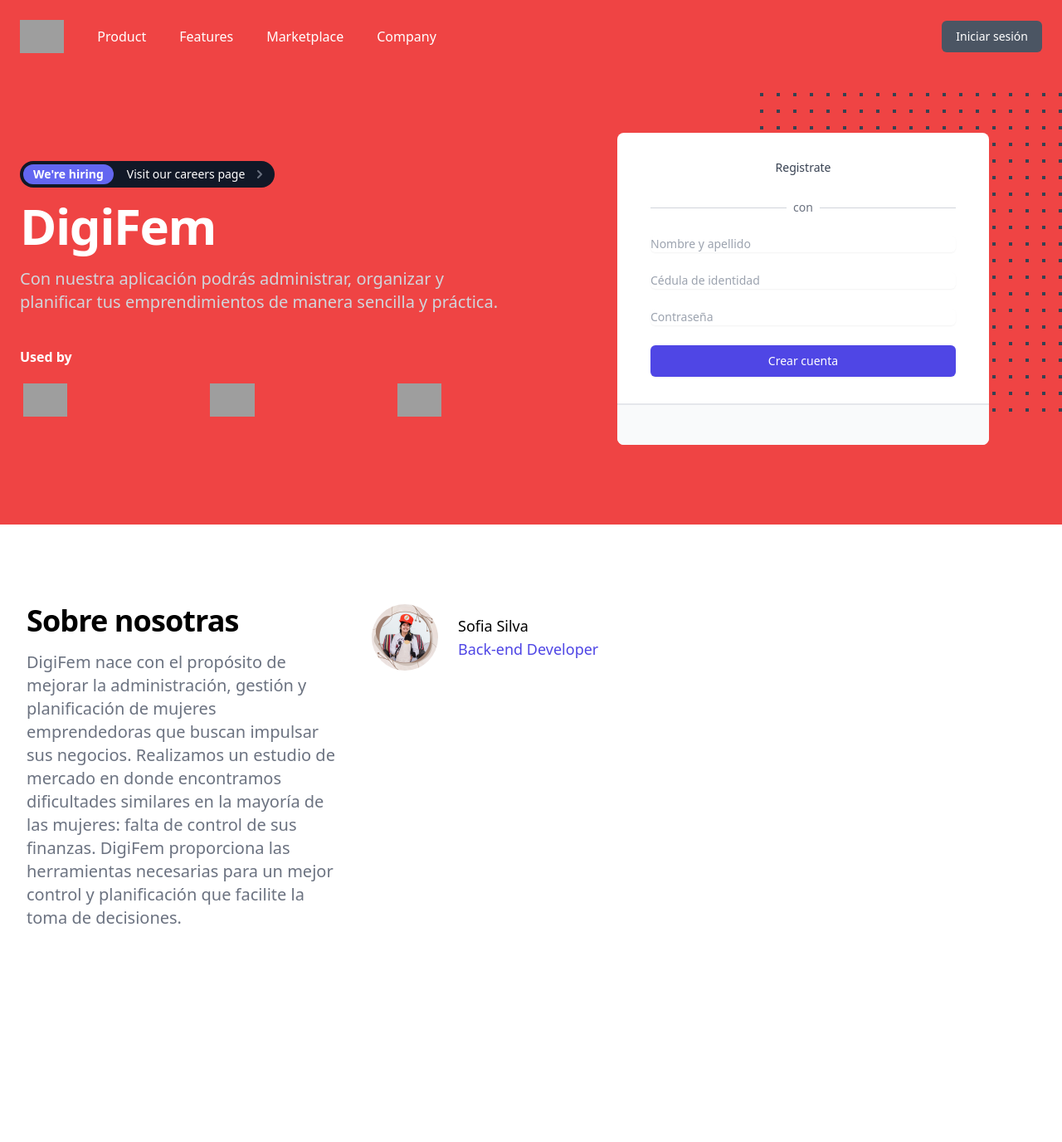
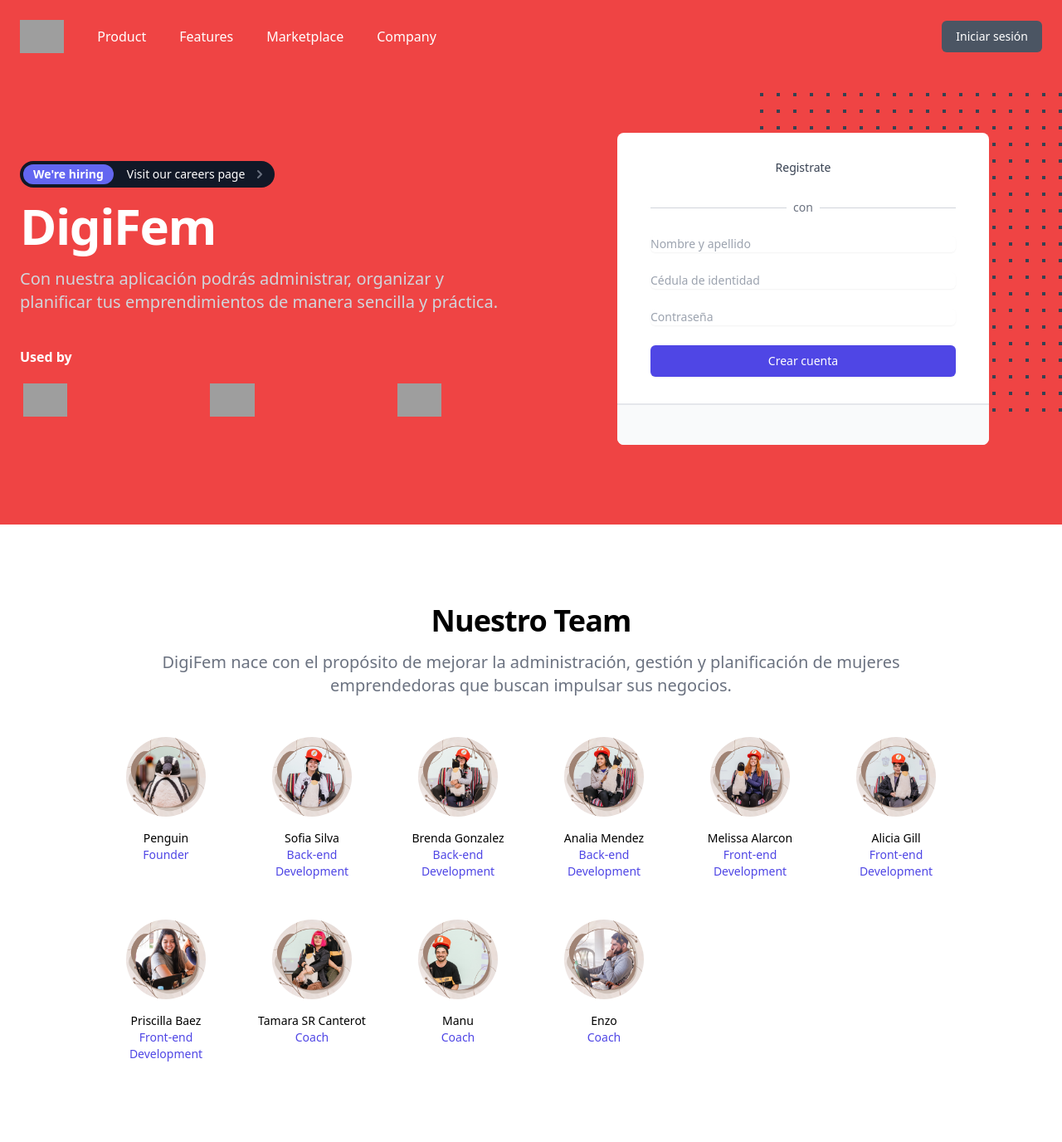
Before and after one commit to endagafi/dementors, a Flask app: page / in a window 1280 px wide. Shown: the whole page at 83% size. Before the commit the page ends 1113 px from the top, so only its background shows below. Run offline with Flask 2, Linux system fonts and the light colour scheme; some libraries are stand-ins or nearby versions; grey boxes are pictures that could not be loaded.

Commit message:
agregue team en login

```diff
--- a/templates/index.html
+++ b/templates/index.html
@@ -179,34 +179,132 @@
       </div>
     </div>
    <!-- This example requires Tailwind CSS v2.0+ -->
+<!-- This example requires Tailwind CSS v2.0+ -->
 <div class="bg-white">
-  <div class="mx-auto py-12 px-4 max-w-7xl sm:px-6 lg:px-8 lg:py-24">
-    <div class="grid grid-cols-1 gap-12 lg:grid-cols-3 lg:gap-8">
-      <div class="space-y-5 sm:space-y-4">
-        <h2 class="text-3xl font-bold tracking-tight sm:text-4xl sm:tracking-tight">Sobre nosotras</h2>
+  <div class="max-w-7xl mx-auto py-12 px-4 text-center sm:px-6 lg:px-8 lg:py-24">
+    <div class="space-y-8 sm:space-y-12">
+      <div class="space-y-5 sm:mx-auto sm:max-w-xl sm:space-y-4 lg:max-w-5xl">
+        <h2 class="text-3xl font-bold tracking-tight sm:text-4xl sm:tracking-tight">Nuestro Team</h2>
         <p class="text-xl text-gray-500">DigiFem nace con el propósito de mejorar la administración, gestión y planificación
-          de mujeres emprendedoras que buscan impulsar sus negocios.
-          Realizamos un estudio de mercado en donde encontramos dificultades similares en la mayoría de las mujeres: falta de control de sus finanzas.
-          DigiFem proporciona las herramientas necesarias para un mejor control y planificación que facilite la toma de decisiones.</p>
+          de mujeres emprendedoras que buscan impulsar sus negocios.</p>
       </div>
-      <div class="lg:col-span-2">
-        <ul role="list" class="space-y-12 sm:grid sm:grid-cols-2 sm:gap-12 sm:space-y-0 lg:gap-x-8">
-          <li>
-            <div class="flex items-center space-x-4 lg:space-x-6">
-              <img class="w-16 h-16 rounded-full lg:w-20 lg:h-20" src="static/SofiaSilva.png" alt="">
-              <div class="font-medium text-lg leading-6 space-y-1">
-                <h3>Sofia Silva</h3>
-                <p class="text-indigo-600">Back-end Developer</p>
+      <ul role="list" class="mx-auto grid grid-cols-2 gap-x-4 gap-y-8 sm:grid-cols-4 md:gap-x-6 lg:max-w-5xl lg:gap-x-8 lg:gap-y-12 xl:grid-cols-6">
+        <li>
+          <div class="space-y-4">
+            <img class="mx-auto h-20 w-20 rounded-full lg:w-24 lg:h-24" src="static/Penguin.png" alt="">
+            <div class="space-y-2">
+              <div class="text-xs font-medium lg:text-sm">
+                <h3>Penguin</h3>
+                <p class="text-indigo-600">Founder</p>
               </div>
             </div>
-          </li>
+          </div>
+        </li><li>
+          <div class="space-y-4">
+            <img class="mx-auto h-20 w-20 rounded-full lg:w-24 lg:h-24" src="static/SofiaSilva.png" alt="">
+            <div class="space-y-2">
+              <div class="text-xs font-medium lg:text-sm">
+                <h3>Sofia Silva</h3>
+                <p class="text-indigo-600">Back-end Development</p>
+              </div>
+            </div>
+          </div>
+        </li>
 
-          <!-- More people... -->
-        </ul>
-      </div>
+        <!-- More people... -->
+        <li>
+          <div class="space-y-4">
+            <img class="mx-auto h-20 w-20 rounded-full lg:w-24 lg:h-24" src="static/BrendaGonzalez.png" alt="">
+            <div class="space-y-10">
+              <div class="text-xs font-medium lg:text-sm">
+                <h3>Brenda Gonzalez</h3>
+                <p class="text-indigo-600">Back-end Development</p>
+              </div>
+            </div>
+          </div>
+        </li>
+        <li>
+          <div class="space-y-4">
+            <img class="mx-auto h-20 w-20 rounded-full lg:w-24 lg:h-24" src="static/AnaliaMendez.png" alt="">
+            <div class="space-y-10">
+              <div class="text-xs font-medium lg:text-sm">
+                <h3>Analia Mendez</h3>
+                <p class="text-indigo-600">Back-end Development</p>
+              </div>
+            </div>
+          </div>
+        </li>
+        <li>
+          <div class="space-y-4">
+            <img class="mx-auto h-20 w-20 rounded-full lg:w-24 lg:h-24" src="static/MelissaAlarcon.png" alt="">
+            <div class="space-y-10">
+              <div class="text-xs font-medium lg:text-sm">
+                <h3>Melissa Alarcon</h3>
+                <p class="text-indigo-600">Front-end Development</p>
+              </div>
+            </div>
+          </div>
+        </li>
+        <li>
+          <div class="space-y-4">
+            <img class="mx-auto h-20 w-20 rounded-full lg:w-24 lg:h-24" src="static/AliciaGill.png" alt="">
+            <div class="space-y-10">
+              <div class="text-xs font-medium lg:text-sm">
+                <h3>Alicia Gill</h3>
+                <p class="text-indigo-600">Front-end Development</p>
+              </div>
+            </div>
+          </div>
+        </li>
+        <li>
+          <div class="space-y-4">
+            <img class="mx-auto h-20 w-20 rounded-full lg:w-24 lg:h-24" src="static/PriscillaBaez.png" alt="">
+            <div class="space-y-10">
+              <div class="text-xs font-medium lg:text-sm">
+                <h3>Priscilla Baez</h3>
+                <p class="text-indigo-600">Front-end Development</p>
+              </div>
+            </div>
+          </div>
+        </li>
+        <li>
+          <div class="space-y-4">
+            <img class="mx-auto h-20 w-20 rounded-full lg:w-24 lg:h-24" src="static/Tamy.png" alt="">
+            <div class="space-y-10">
+              <div class="text-xs font-medium lg:text-sm">
+                <h3>Tamara SR Canterot</h3>
+                <p class="text-indigo-600">Coach</p>
+              </div>
+            </div>
+          </div>
+        </li>
+        <li>
+          <div class="space-y-4">
+            <img class="mx-auto h-20 w-20 rounded-full lg:w-24 lg:h-24" src="static/Manu.png" alt="">
+            <div class="space-y-10">
+              <div class="text-xs font-medium lg:text-sm">
+                <h3>Manu</h3>
+                <p class="text-indigo-600">Coach</p>
+              </div>
+            </div>
+          </div>
+        </li>
+        <li>
+          <div class="space-y-4">
+            <img class="mx-auto h-20 w-20 rounded-full lg:w-24 lg:h-24" src="static/Enzo.png" alt="">
+            <div class="space-y-10">
+              <div class="text-xs font-medium lg:text-sm">
+                <h3>Enzo</h3>
+                <p class="text-indigo-600">Coach</p>
+              </div>
+            </div>
+          </div>
+        </li>
+      </ul>
     </div>
   </div>
 </div>
 
+
   </body>
 </html>
```
Also changed, not shown: static/AliciaGill.png (added), static/AnaliaMendez.png (added), static/BrendaGonzalez.png (added), static/Enzo.png (added), static/Manu.png (added), static/MelissaAlarcon.png (added), static/Penguin.png (added), static/PriscillaBaez.png (added), static/Tamy.png (added), 1 other file.
